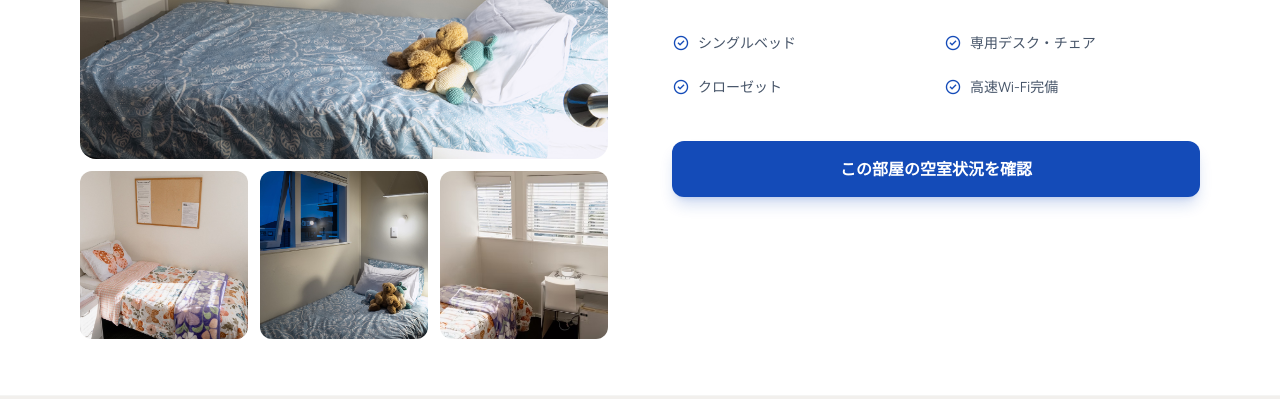
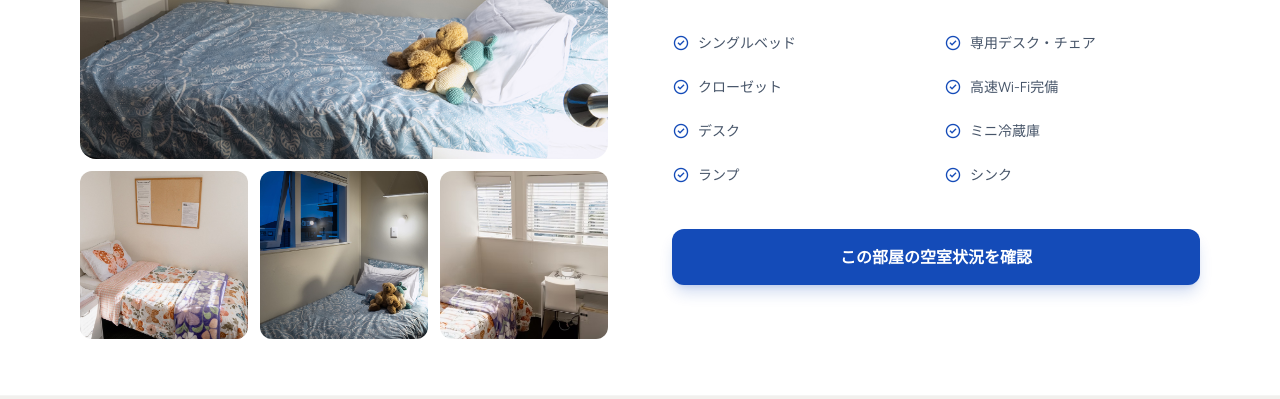
Before and after one commit to moiAbarca/ShellyBeachVilla3, a plain HTML site: page rooms.html in a window 1280 px wide. Shown: the part 698-1097 px from the top of the page. Drawn offline with nearby package versions, Linux system fonts and the light colour scheme.

Commit message:
add single room information

```diff
--- a/rooms.html
+++ b/rooms.html
@@ -90,6 +90,18 @@
                                 class="material-symbols-outlined text-primary text-lg">check_circle</span> クローゼット</div>
                         <div class="flex items-center gap-2"><span
                                 class="material-symbols-outlined text-primary text-lg">check_circle</span> 高速Wi-Fi完備
+                        </div>
+                        <div class="flex items-center gap-2"><span
+                                class="material-symbols-outlined text-primary text-lg">check_circle</span> デスク
+                        </div>
+                        <div class="flex items-center gap-2"><span
+                                class="material-symbols-outlined text-primary text-lg">check_circle</span> ミニ冷蔵庫
+                        </div>
+                        <div class="flex items-center gap-2"><span
+                                class="material-symbols-outlined text-primary text-lg">check_circle</span> ランプ
+                        </div>
+                        <div class="flex items-center gap-2"><span
+                                class="material-symbols-outlined text-primary text-lg">check_circle</span> シンク
                         </div>
                     </div>
 
```
